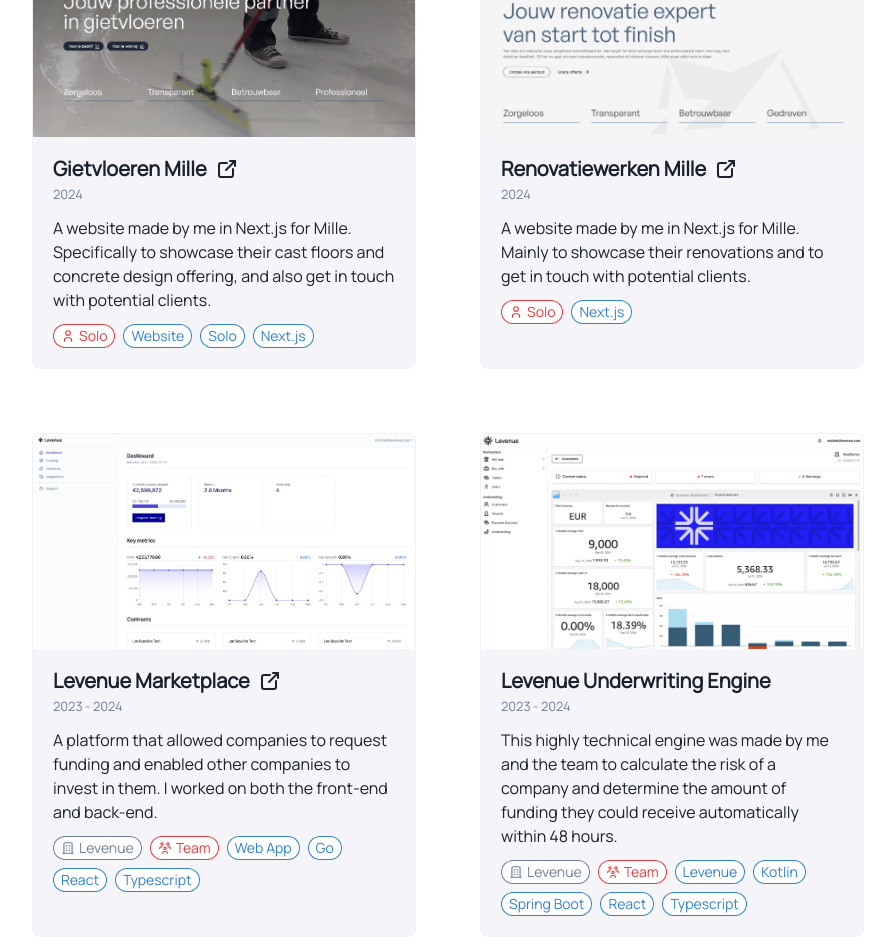
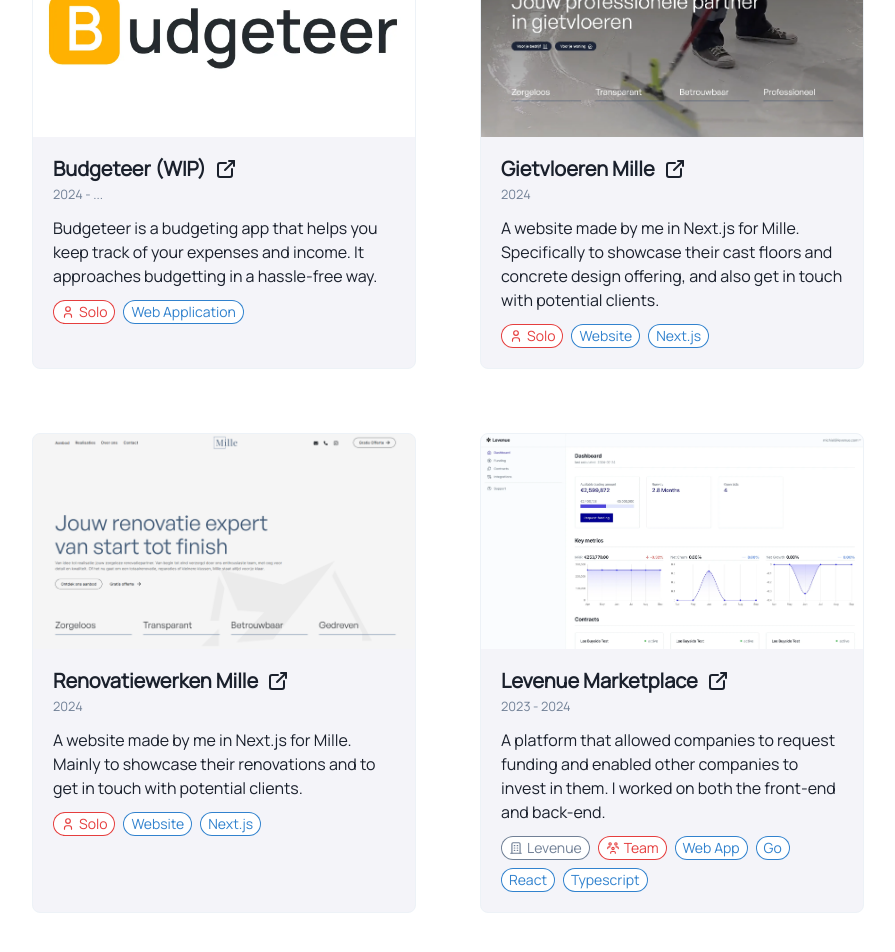
Before and after one commit to michielglibert/michiel.me, a Next.js app: page /projects in a window 1280 px wide. Shown: the part 220-1172 px from the top of the page, without its empty margins (192-1087 px from the left). Built offline with nearby package versions, Linux system fonts and the light colour scheme.

Commit message:
Add budgeteer

```diff
--- a/src/pages/projects.tsx
+++ b/src/pages/projects.tsx
@@ -42,10 +42,20 @@
             }}
           >
             <Project
+              year="2024 - ..."
+              projectTitle="Budgeteer (WIP)"
+              projectDescription="Budgeteer is a budgeting app that helps you keep track of your expenses and income. It approaches budgetting in a hassle-free way."
+              projectTags={["Web Application"]}
+              imgSrc="/images/budgeteer.webp"
+              imgAlt="Budgeteer"
+              href="https://www.budgeteer.app/"
+              isSolo
+            />
+            <Project
               year="2024"
               projectTitle="Gietvloeren Mille"
               projectDescription="A website made by me in Next.js for Mille. Specifically to showcase their cast floors and concrete design offering, and also get in touch with potential clients."
-              projectTags={["Website", "Solo", "Next.js"]}
+              projectTags={["Website", "Next.js"]}
               imgSrc="/images/gietvloeren-mille.webp"
               imgAlt="Gietvloeren mille"
               href="https://www.gietvloerenmille.be/"
@@ -55,7 +65,7 @@
               year="2024"
               projectTitle="Renovatiewerken Mille"
               projectDescription="A website made by me in Next.js for Mille. Mainly to showcase their renovations and to get in touch with potential clients."
-              projectTags={["Next.js"]}
+              projectTags={["Website", "Next.js"]}
               imgSrc="/images/mille.webp"
               imgAlt="Renovatiewerken mille"
               href="https://renovatiewerkenmille.be/"
```
Also changed, not shown: public/images/budgeteer.webp (added).
